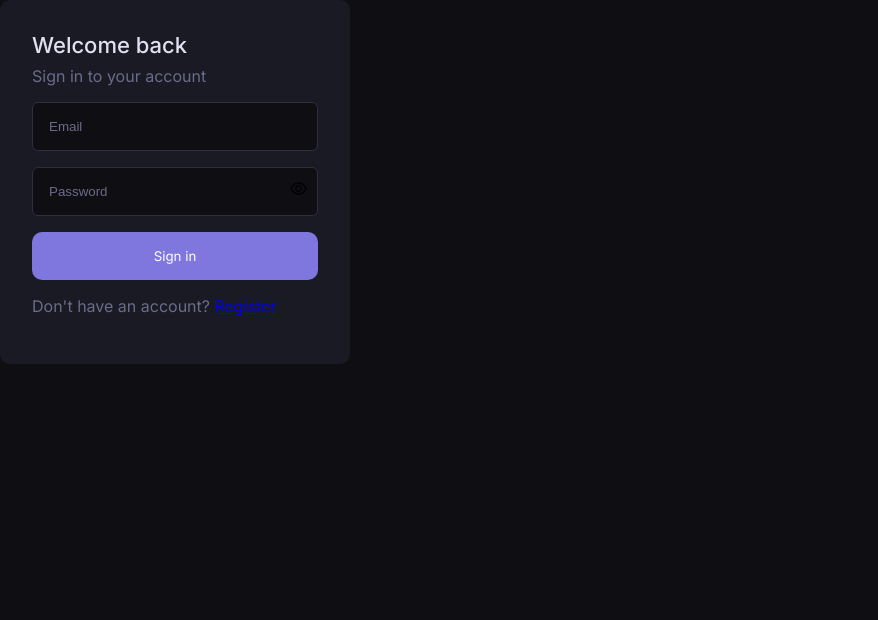
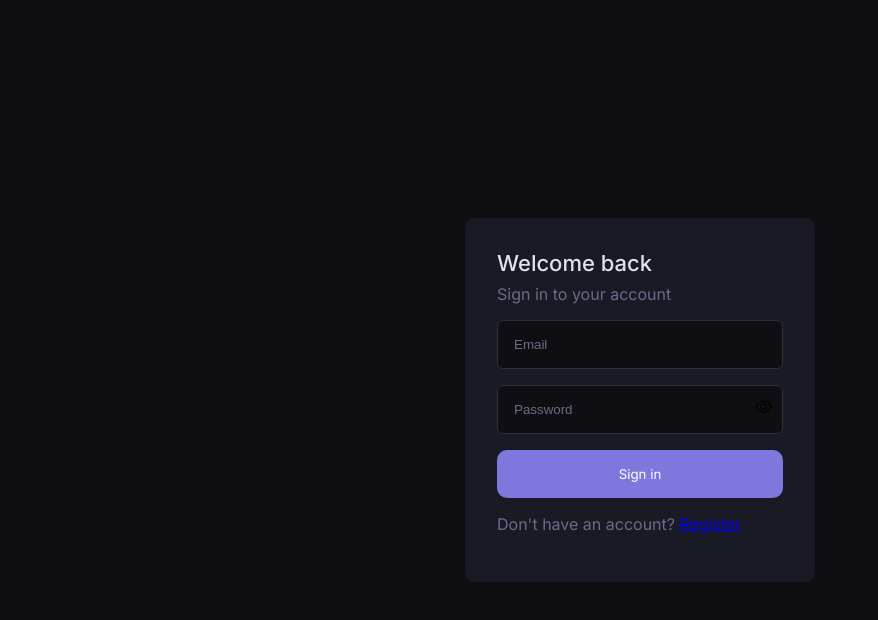
Before and after one commit to DareOlolade/Notely, a React (Vite) app in the folder frontend/: page /login in a window 1280 px wide. Shown: the top 620 px of the page, without its empty margins (0-878 px from the left). Built offline with nearby package versions, Linux system fonts and the light colour scheme.

Commit message:
fix scrollbar

```diff
--- a/frontend/src/index.css
+++ b/frontend/src/index.css
@@ -89,7 +89,8 @@ button {
     background-color: var(--clr-primary) !important;
   }
 }
-===============REGISTER AND LOGIN==================== */
+
+/* ===============REGISTER AND LOGIN==================== */
 .auth-page {
   display: grid;
   place-content: center;
```
